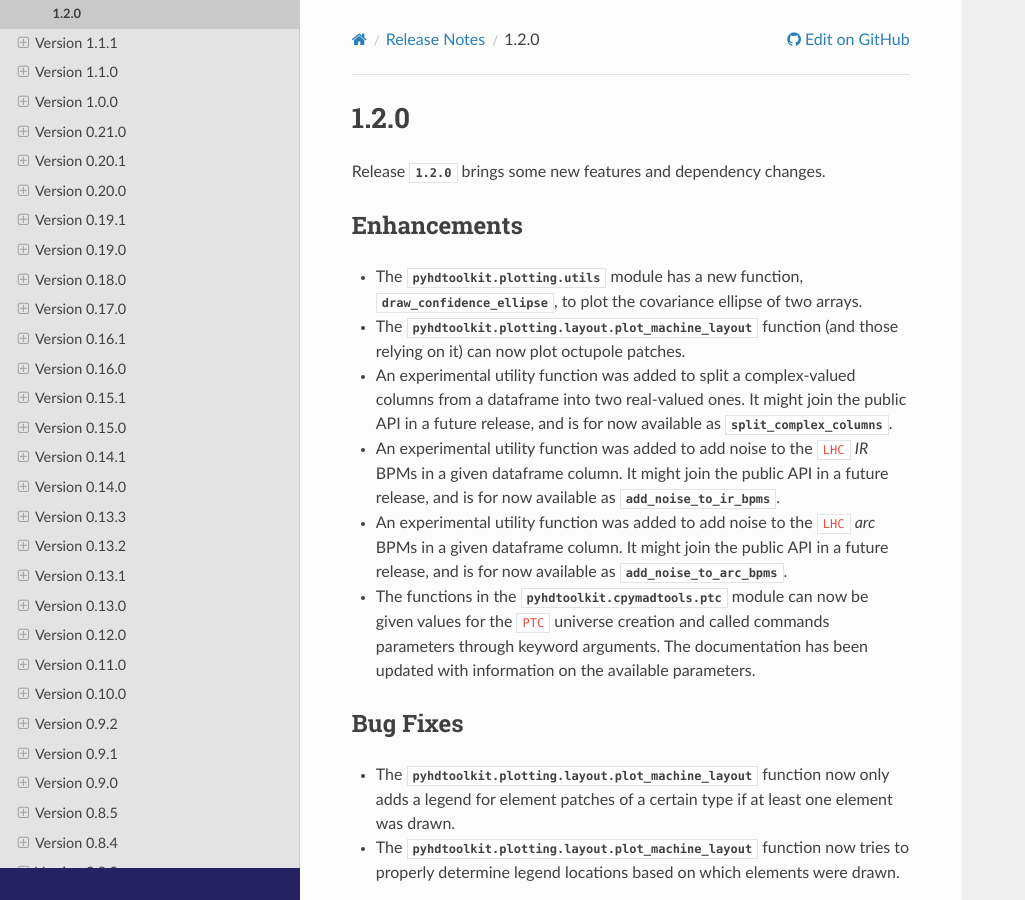
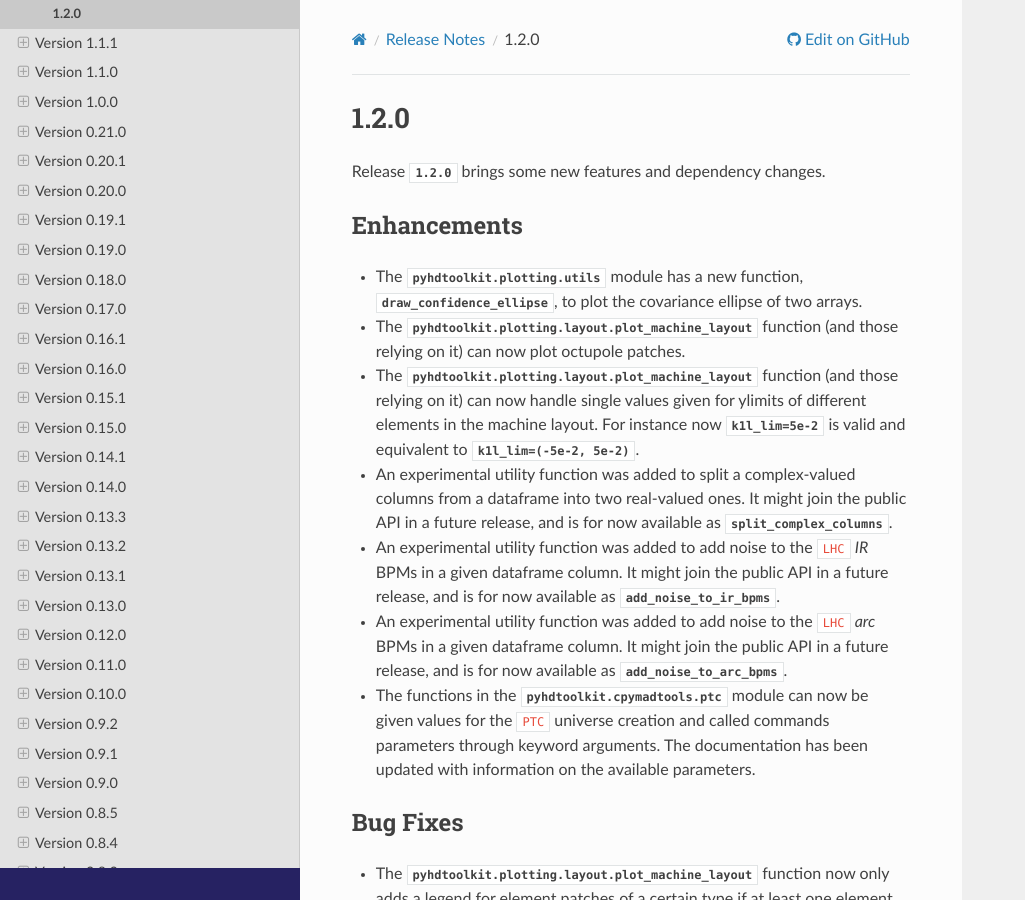
Before and after one commit to fsoubelet/PyhDToolkit, a Sphinx documentation site: the page built from docs/releases/v1.2.0.rst, in a window 1280 px wide and 900 px high. Shown: the whole window, without its empty margins (0-1025 px from the left). Built offline with Sphinx 7.4.7 and the Read the Docs theme 2.0.0, drawn with Linux system fonts in a browser that asks for light colours; pages that are not in the unit, such as notebooks, are missing from menus.

Commit message:
add to changelog

```diff
--- a/docs/releases/v1.2.0.rst
+++ b/docs/releases/v1.2.0.rst
@@ -10,6 +10,7 @@ Enhancements
 
 * The `pyhdtoolkit.plotting.utils` module has a new function, `~pyhdtoolkit.plotting.utils.draw_confidence_ellipse`, to plot the covariance ellipse of two arrays.
 * The `pyhdtoolkit.plotting.layout.plot_machine_layout` function (and those relying on it) can now plot octupole patches.
+* The `pyhdtoolkit.plotting.layout.plot_machine_layout` function (and those relying on it) can now handle single values given for ylimits of different elements in the machine layout. For instance now `k1l_lim=5e-2` is valid and equivalent to `k1l_lim=(-5e-2, 5e-2)`.
 * An experimental utility function was added to split a complex-valued columns from a dataframe into two real-valued ones. It might join the public API in a future release, and is for now available as `~pyhdtoolkit.utils._misc.split_complex_columns`.
 * An experimental utility function was added to add noise to the ``LHC`` *IR* BPMs in a given dataframe column. It might join the public API in a future release, and is for now available as `~pyhdtoolkit.utils._misc.add_noise_to_ir_bpms`.
 * An experimental utility function was added to add noise to the ``LHC`` *arc* BPMs in a given dataframe column. It might join the public API in a future release, and is for now available as `~pyhdtoolkit.utils._misc.add_noise_to_arc_bpms`.
```
